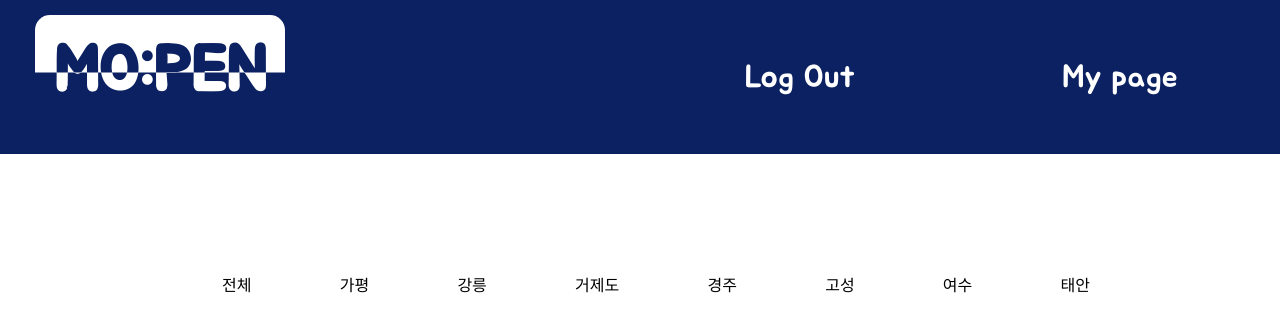
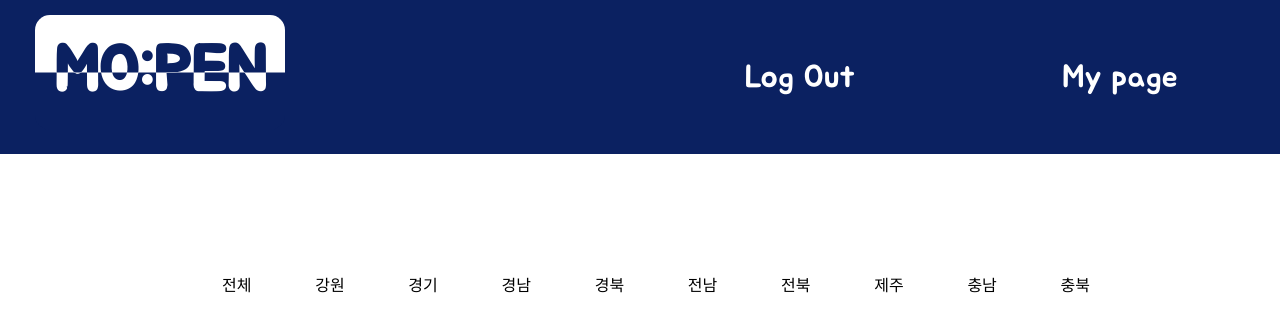
Before and after one commit to Hanghae99-Team34-1stWeek/miniProject, a Flask app: a page that uses templates/main.html in a window 1280 px wide. Shown: the top 332 px of the page. Run offline with Flask 2, Linux system fonts and the light colour scheme; data that the repository does not hold is empty; some libraries are stand-ins or nearby versions.

Commit message:
Update main.html

```diff
--- a/templates/main.html
+++ b/templates/main.html
@@ -120,13 +120,15 @@
         <div class="area-menu">
             <ul class="area-ul">
                 <li><a class="menu-title" href="/main/?location=전체">전체</a></li>
-                <li><a class="menu-title" href="/main/?location=가평">가평</a></li>
-                <li><a class="menu-title" href="/main/?location=강릉">강릉</a></li>
-                <li><a class="menu-title" href="/main/?location=거제도">거제도</a></li>
-                <li><a class="menu-title" href="/main/?location=경주">경주</a></li>
-                <li><a class="menu-title" href="/main/?location=고성">고성</a></li>
-                <li><a class="menu-title" href="/main/?location=여수">여수</a></li>
-                <li><a class="menu-title" href="/main/?location=태안">태안</a></li>
+                <li><a class="menu-title" href="/main/?location=강원">강원</a></li>
+                <li><a class="menu-title" href="/main/?location=경기">경기</a></li>
+                <li><a class="menu-title" href="/main/?location=경남">경남</a></li>
+                <li><a class="menu-title" href="/main/?location=경북">경북</a></li>
+                <li><a class="menu-title" href="/main/?location=전남">전남</a></li>
+                <li><a class="menu-title" href="/main/?location=전북">전북</a></li>
+                <li><a class="menu-title" href="/main/?location=제주">제주</a></li>
+                <li><a class="menu-title" href="/main/?location=충남">충남</a></li>
+                <li><a class="menu-title" href="/main/?location=충북">충북</a></li>
             </ul>
         </div>
     </div>
```
